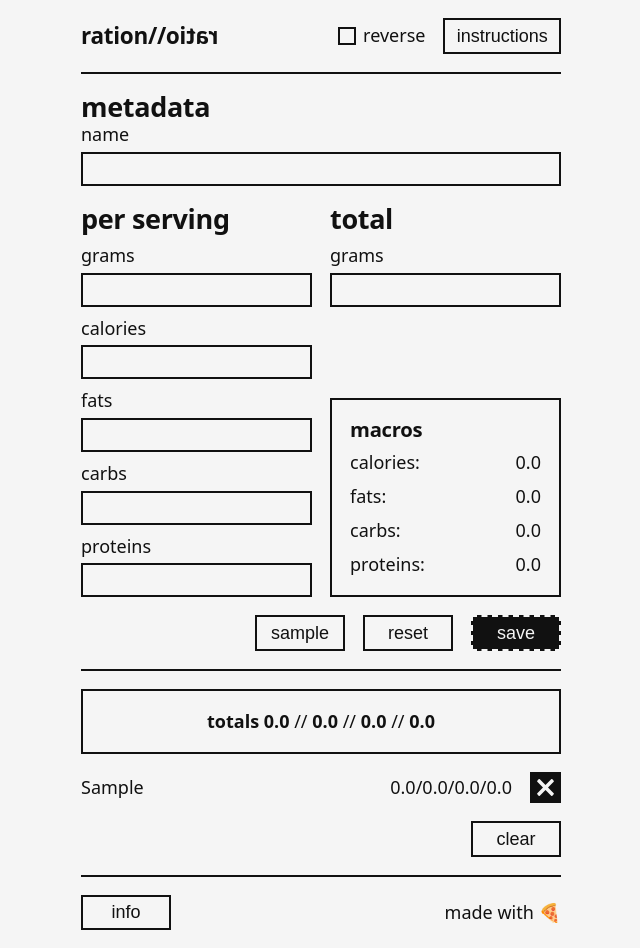
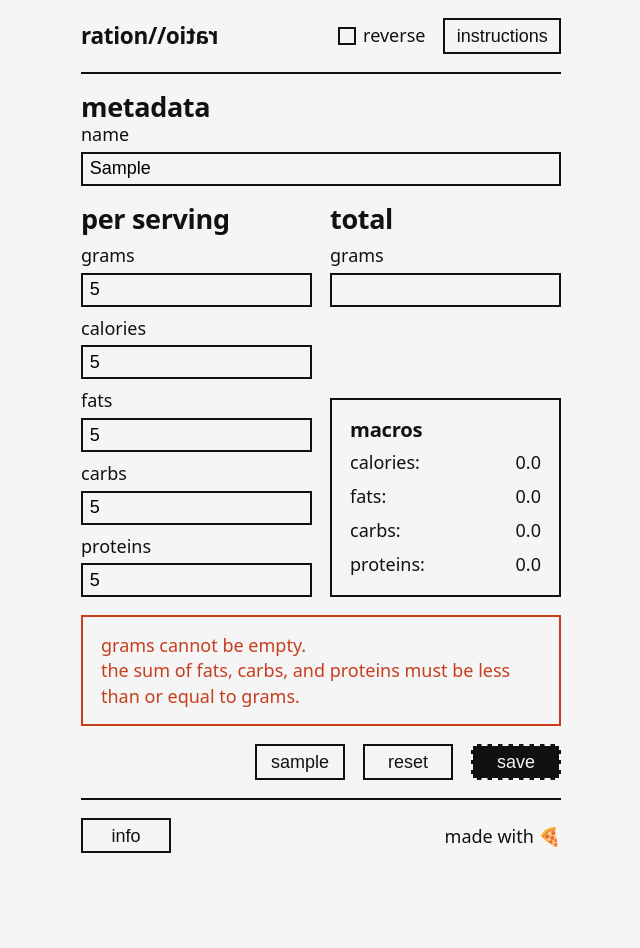
Before and after one commit to chuckhutchins/ration-ratio, a Vue app: page / in a window 1280 px wide. Both pictures are taken after typing "Sample", "5", "5", "5", "5", "5" into the empty fields and a click on the button "save". Shown: the whole page, without its empty margins (319-959 px from the left). After the commit the page ends 871 px from the top, so only its background shows below. Built offline with nearby package versions, Linux system fonts and the light colour scheme.

Commit message:
adding validation

```diff
--- a/src/assets/main.css
+++ b/src/assets/main.css
@@ -3,6 +3,7 @@
   --color-dark-gray: #444;
   --color-light-gray: #ddd;
   --color-white: #f5f5f5;
+  --color-error: #C73E1D;
 }
 
 *,
--- a/src/components/RatioCalculator.vue
+++ b/src/components/RatioCalculator.vue
@@ -22,6 +22,13 @@
         <p>carbs: <span>{{ servingCarbs }}</span></p>
         <p>proteins: <span>{{ servingProteins }}</span></p>
       </div>
+    </div>
+    <div v-if="hasError" class="error-list">
+      <ul>
+        <li v-for="error in errorList" :key="error">
+          {{ error}}
+        </li>
+      </ul>
     </div>
     <div class="actions">
       <TheButton v-if="showSampleDataButton" @click="generateSampleData">
@@ -97,9 +104,75 @@ const handleReset = () => {
   totalCarbs.value = undefined;
   totalProteins.value = undefined;
   servingGrams.value = undefined;
+  errorList.value = [];
 };
 
+const hasError = computed(() => errorList.value.length > 0);
+const errorList = ref([]);
+const validate = () => {
+  const isInvalid = (val) => {
+    const num = Number(val);
+    return isNaN(num) || val === undefined || val === null || val === '';
+  };
+
+  // TODO: clean up how validation works
+
+  if (isInvalid(totalGrams.value) || isInvalid(servingGrams.value)) {
+    errorList.value.push('grams cannot be empty.');
+  }
+
+  const primaryGrams = Number(totalGrams.value);
+  const secondaryGrams = Number(servingGrams.value);
+  const calories = Number(totalCalories.value || 0);
+  const fats = Number(totalFats.value || 0);
+  const carbs = Number(totalCarbs.value || 0);
+  const proteins = Number(totalProteins.value || 0);
+
+  if (primaryGrams <= 0 || secondaryGrams <= 0) {
+    errorList.value.push('grams must be greater than 0.');
+  }
+  if (primaryGrams > 10000) {
+    errorList.value.push('grams must be less than or equal to 10,000.');
+  }
+  if (calories > 10000) {
+    errorList.value.push('calories must be less than or equal to 10,000.');
+  }
+  if (calories < 0) {
+    errorList.value.push('calories must be 0 or greater.');
+  }
+  if (fats > 10000) {
+    errorList.value.push('fats must be less than or equal to 10,000.');
+  }
+  if (fats < 0) {
+    errorList.value.push('fats must be 0 or greater.');
+  }
+  if (carbs > 10000) {
+    errorList.value.push('carbs must be less than or equal to 10,000.');
+  }
+  if (carbs < 0) {
+    errorList.value.push('carbs must be 0 or greater.');
+  }
+  if (proteins > 10000) {
+    errorList.value.push('proteins must be less than or equal to 10,000.');
+  }
+  if (proteins < 0) {
+    errorList.value.push('proteins must be 0 or greater.');
+  }
+
+  if ((fats + carbs + proteins) > primaryGrams) {
+    errorList.value.push('the sum of fats, carbs, and proteins must be less than or equal to grams.');
+  }
+
+  console.log(errorList.value);
+}
+
 const handleSave = () => {
+  errorList.value = [];
+  validate();
+  if (hasError.value) {
+    return;
+  }
+
   const item = {
     id: uuidv4(),
     name: name.value || 'generic food',
@@ -133,7 +206,8 @@ const handleSave = () => {
   gap: 0.5rem;
 }
 
-.metadata {
+.metadata,
+.error-list {
   grid-column: span 2;
 }
 
@@ -153,6 +227,12 @@ const handleSave = () => {
   }
 }
 
+.error-list {
+  border: 2px solid var(--color-error);
+  padding: 0.875rem 1rem;
+  color: var(--color-error);
+}
+
 .actions {
   grid-column: span 2;
   display: flex;
```
